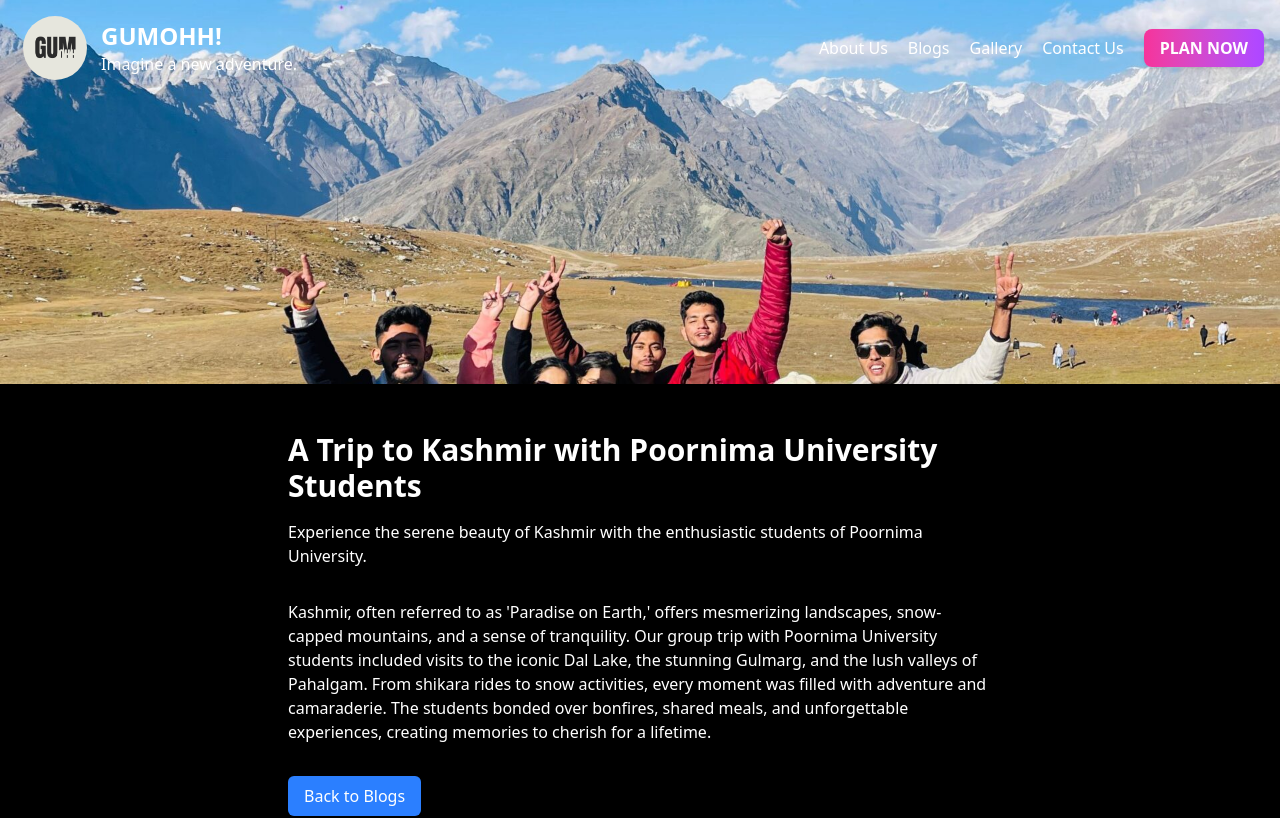
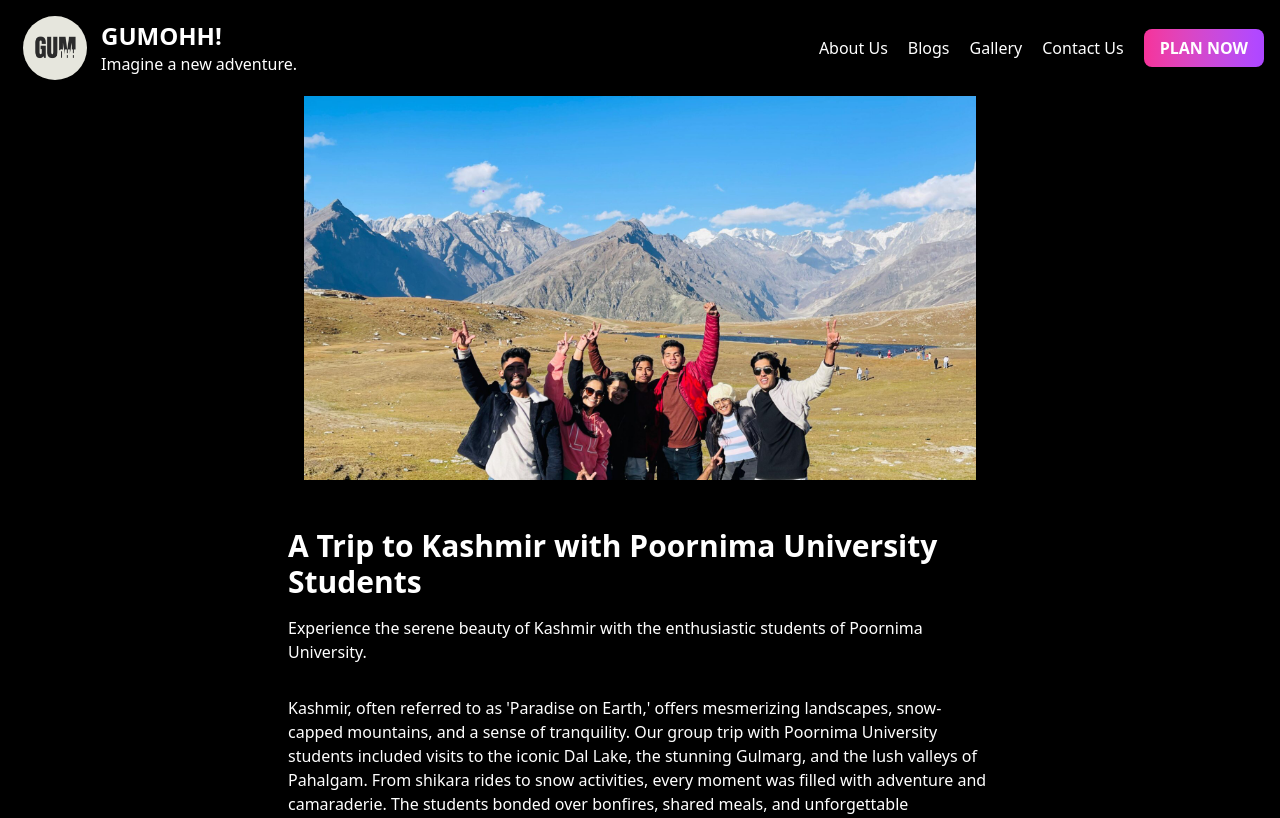
Before and after one commit to gumohh-com/gumohh-com.github.io, a React (Vite) app in the folder client/: page /blog/1 in a window 1280 px wide. Shown: the top 818 px of the page. Built offline with nearby package versions, Linux system fonts and the light colour scheme.

Commit message:
Fixed blog list

```diff
--- a/client/src/pages/Blog.jsx
+++ b/client/src/pages/Blog.jsx
@@ -10,13 +10,13 @@ const Blog = () => {
   }
 
   return (
-    <div className="min-h-screen bg-black">
+    <div className="min-h-screen bg-black md:pt-24">
       {/* Banner Image */}
-      <div className="w-full h-64 sm:h-96 overflow-hidden">
+      <div className="w-full h-64 sm:h-96 overflow-hidden flex justify-center items-center">
         <img
           src={blog.image}
           alt={blog.title}
-          className="w-full h-full object-cover"
+          className="w-2xl "
         />
       </div>
 
```
